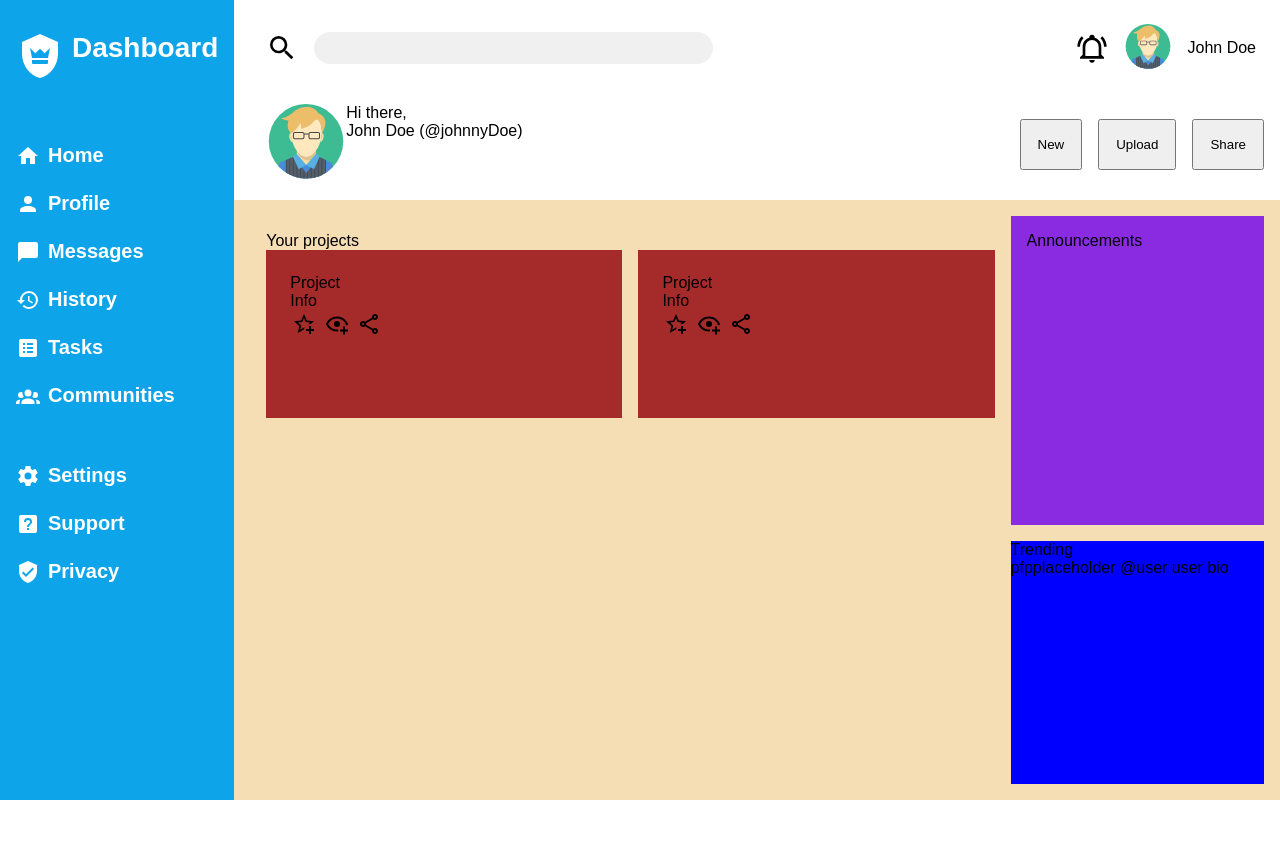
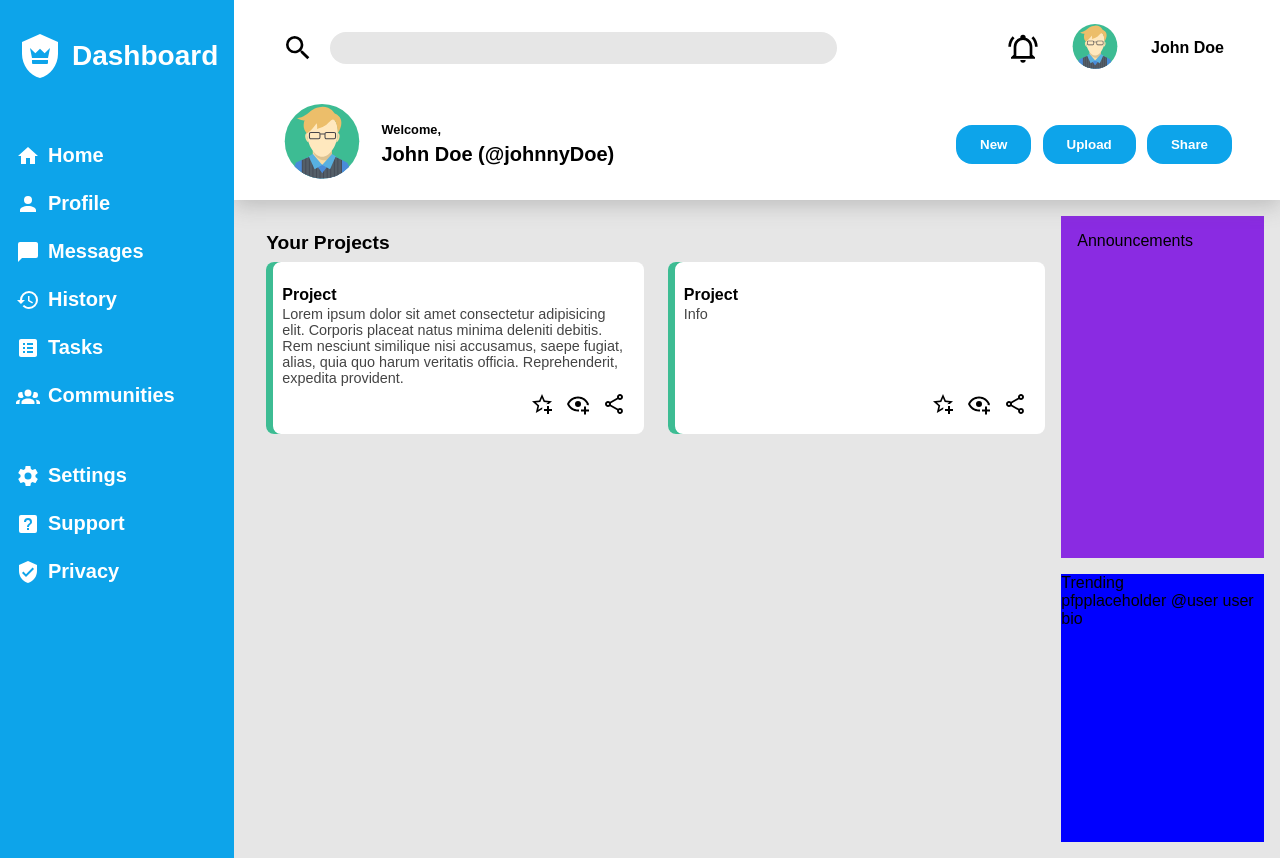
Before and after one commit to MuhammadAlvi03/admin-dashboard, a plain HTML site: page index.html in a window 1280 px wide. Before the commit the page ends 800 px from the top, so only its background shows below. Drawn offline with Linux system fonts and the light colour scheme.

Commit message:
style header and project sections

```diff
--- a/index.html
+++ b/index.html
@@ -10,11 +10,11 @@
     <div class="container">
         <div class="main">
             <div class="projects">
-                <span>Your projects</span>
+                <span>Your Projects</span>
                 <div class="projects-container">
-                    <div class="project-item"> <!-- make 6 total items when done -->
+                    <div class="project-item">
                         <span>Project</span>
-                        <span>Info</span>
+                        <span>Lorem ipsum dolor sit amet consectetur adipisicing elit. Corporis placeat natus minima deleniti debitis. Rem nesciunt similique nisi accusamus, saepe fugiat, alias, quia quo harum veritatis officia. Reprehenderit, expedita provident.</span>
                         <div class="icons">
                             <button class="icon"></button>
                             <button class="icon"></button>
@@ -68,7 +68,7 @@
                 <div class="welcome">
                     <img class="main-pfp" src="./pfps/account-avatar-profile-user-9-svgrepo-com.svg" alt="profile-picture">
                     <div class="greeting">
-                        <span>Hi there,</span>
+                        <span>Welcome,</span>
                         <span>John Doe (@johnnyDoe)</span>
                     </div>
                 </div>
--- a/style.css
+++ b/style.css
@@ -21,27 +21,54 @@
     grid-area: 2 / 2 / 3 / 3;
     padding: 1rem;
     display: grid;
-    grid-template: 4fr 3fr / 3fr 1fr;
-    background-color: wheat;
+    grid-template: 4fr 3fr / 4fr 1fr;
+    background-color: rgb(230, 230, 230);
 }
 
 .projects {
     grid-area: 1 / 1 / 3 / 2;
     padding: 1rem;
+    display: flex;
+    flex-direction: column;
+    gap: 0.5rem;
+}
+
+.projects > span {
+    font-size: 1.2rem;
+    font-weight: 700;
 }
 
 .projects-container {
     height: 100%;
     display: grid;
     grid-template: 1fr 1fr 1fr / 1fr 1fr;
-    gap: 1rem;
+    gap: 1.5rem;
 }
 
 .project-item {
-    background-color: brown;
+    background-color: rgb(255, 255, 255);
+    display: grid;
+    grid-template-rows: 1fr 3fr 1fr;
+    padding: 1rem 1rem 1rem 1rem;
+    border-radius: 0.5rem;
+    box-shadow: inset 7px 0 0px 0px rgb(61, 188, 147);
+}
+
+.project-item > span:nth-child(1) {
+    font-size: 1rem;
+    font-weight: 700;
+    margin-top: 0.5rem;
+}
+
+.project-item > span:nth-child(2) {
+    font-size: 0.9rem;
+    color: rgb(69, 69, 69);
+}
+
+.icons {
     display: flex;
-    flex-direction: column;
-    padding: 1.5rem;
+    justify-content: end;
+    gap: 0.5rem;
 }
 
 .icon {
@@ -87,10 +114,9 @@
     flex-direction: column;
     justify-content: space-between;
     box-sizing: border-box;
-    padding: 1rem;
-    padding-left: 2rem;
-
+    padding: 1rem 3rem;
     background-color: rgb(255, 255, 255);
+    box-shadow: 0px 6px 20px rgba(101, 101, 101, 0.3);
 }
 
 .top {
@@ -108,10 +134,10 @@
 
 #search-bar {
     flex-grow: 0;
-    width: 60%;
+    width: 80%;
     height: 2rem;
-    padding: 0.2rem;
-    background-color: #f0f0f0;
+    padding: 0.5rem;
+    background-color: rgb(230, 230, 230);
     border-radius: 1rem;
     border-color: transparent;
     margin-left: 1rem;
@@ -133,15 +159,22 @@
     display: flex;
     align-items: center;
     justify-content: end;
+    gap: 1rem;
 }
 
 .profile > * {
     padding: 0.5rem;
 }
 
+.username span {
+    font-weight: 600;
+}
+
 .welcome {
     display: flex;
     flex-direction: row;
+    align-items: center;
+    gap: 1rem;
 }
 
 .greeting {
@@ -149,6 +182,19 @@
     flex-direction: column;
 }
 
+.greeting > span {
+    margin: 0.2rem;
+}
+
+.greeting > span:nth-child(1) {
+    font-size: 0.8rem;
+    font-weight: 700;
+}
+
+.greeting > span:nth-child(2) {
+    font-size: 1.25rem;
+    font-weight: 700;
+}
 
 .new {
     display: flex;
@@ -157,13 +203,28 @@
 }
 
 .new > button {
-    margin-left: 1rem;
-    padding: 1rem;
+    margin-left: 0.7rem;
+    padding: 0.75rem 1.5rem;
+    border: transparent;
+    border-radius: 1rem;
+    background-color:  var(--accent-color);
+    color: white;
+    font-weight: 700;
+}
+
+.new > button:hover {
+    transform: scale(1.2);
+    cursor: pointer;
 }
 
 .search-icon {
     width: 2rem;
     height: 2rem;
+}
+
+.search-icon:hover, .bell-icon:hover, .mini-pfp:hover {
+    transform: scale(1.2);
+    cursor: pointer;
 }
 
 .main-pfp {
@@ -194,6 +255,7 @@
     margin-top: 1rem;
     padding: 1rem;
     display: flex;
+    align-items: center;
 }
 
 .title > span:nth-child(1) {
@@ -225,7 +287,7 @@
 
 
 .title > span {
-    font-weight: 900;
+    font-weight: 800;
     font-size: 1.75rem;
     color: white;
 }
```
